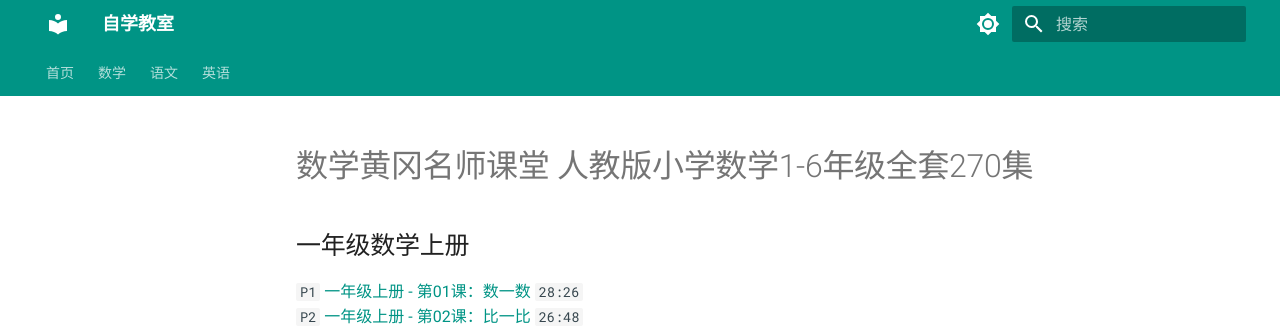
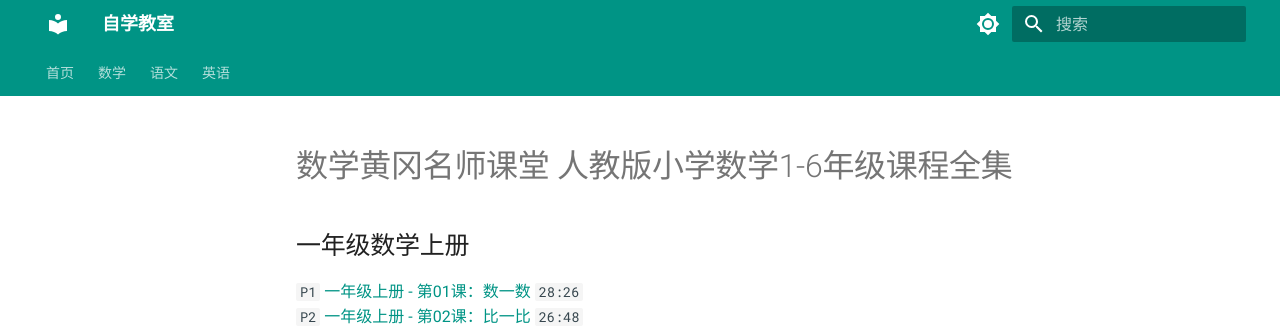
Before and after one commit to sorokin990/sorokin990.github.io, an MkDocs documentation site: the page built from docs/math/renjiaoban_1_to_6.md, in a window 1280 px wide and 900 px high. Shown: the top 332 px of the window. Built offline with MkDocs 1.6.1 and Material for MkDocs 9.7.7, drawn with Linux system fonts in a browser that asks for light colours; comment, search, counter and statistics services are not loaded.

Commit message:
Update renjiaoban_1_to_6.md

```diff
--- a/docs/math/renjiaoban_1_to_6.md
+++ b/docs/math/renjiaoban_1_to_6.md
@@ -1,4 +1,4 @@
-# 数学黄冈名师课堂 人教版小学数学1-6年级全套270集
+# 数学黄冈名师课堂 人教版小学数学1-6年级课程全集
 
 ## 一年级数学上册
 `P1` [一年级上册 - 第01课：数一数](https://www.bilibili.com/video/BV1ug4y1q7Y1?p=1)	`28:26`<br/>`P2` [一年级上册 - 第02课：比一比](https://www.bilibili.com/video/BV1ug4y1q7Y1?p=2)	`26:48`<br/>`P3` [一年级上册 - 第03课 - 第1节：1 ~ 5的加法](https://www.bilibili.com/video/BV1ug4y1q7Y1?p=3)	`35:00`<br/>`P4` [一年级上册 - 第03课 - 第2节：1 ~ 5的减法与0的认识](https://www.bilibili.com/video/BV1ug4y1q7Y1?p=4)	`25:17`<br/>`P5` [一年级上册 - 第04课：认识物体和图形](https://www.bilibili.com/video/BV1ug4y1q7Y1?p=5)	`20:42`<br/>`P6` [一年级上册 - 第05课：分类](https://www.bilibili.com/video/BV1ug4y1q7Y1?p=6)	`24:45`<br/>`P7` [一年级上册 - 第06课 - 第2节：6 ~ 10的减法](https://www.bilibili.com/video/BV1ug4y1q7Y1?p=7)	`25:53`<br/>`P8` [一年级上册 - 第06课 - 第3节：10以内的连加连减与混合运算](https://www.bilibili.com/video/BV1ug4y1q7Y1?p=8)	`28:32`<br/>`P9` [一年级上册 - 第07课：11 ~ 20各数的认识](https://www.bilibili.com/video/BV1ug4y1q7Y1?p=9)	`23:48`<br/>`P10` [一年级上册 - 第08课：认识钟表](https://www.bilibili.com/video/BV1ug4y1q7Y1?p=10)	`28:27`<br/>`P11` [一年级上册 - 第09课：20以内的进位加法](https://www.bilibili.com/video/BV1ug4y1q7Y1?p=11)	`25:10`<br/>`P12` [一年级上册 - 总复习](https://www.bilibili.com/video/BV1ug4y1q7Y1?p=12)	`28:35`<br/>
```
